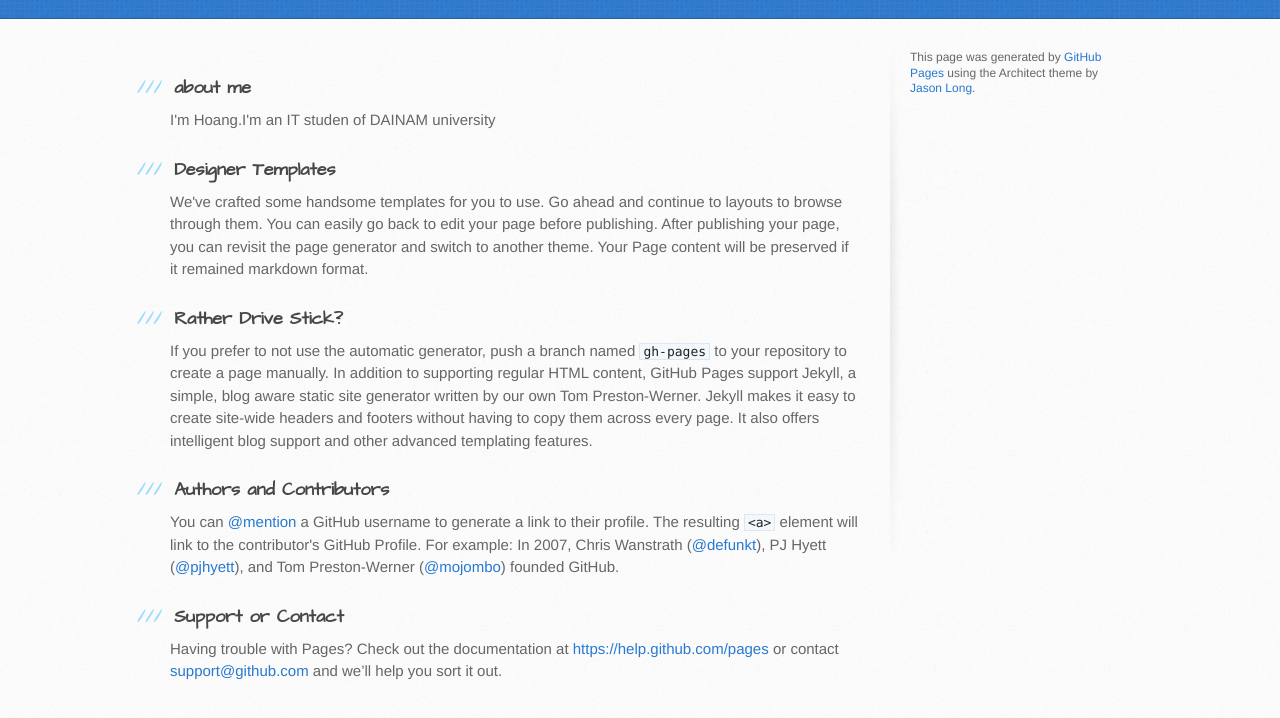
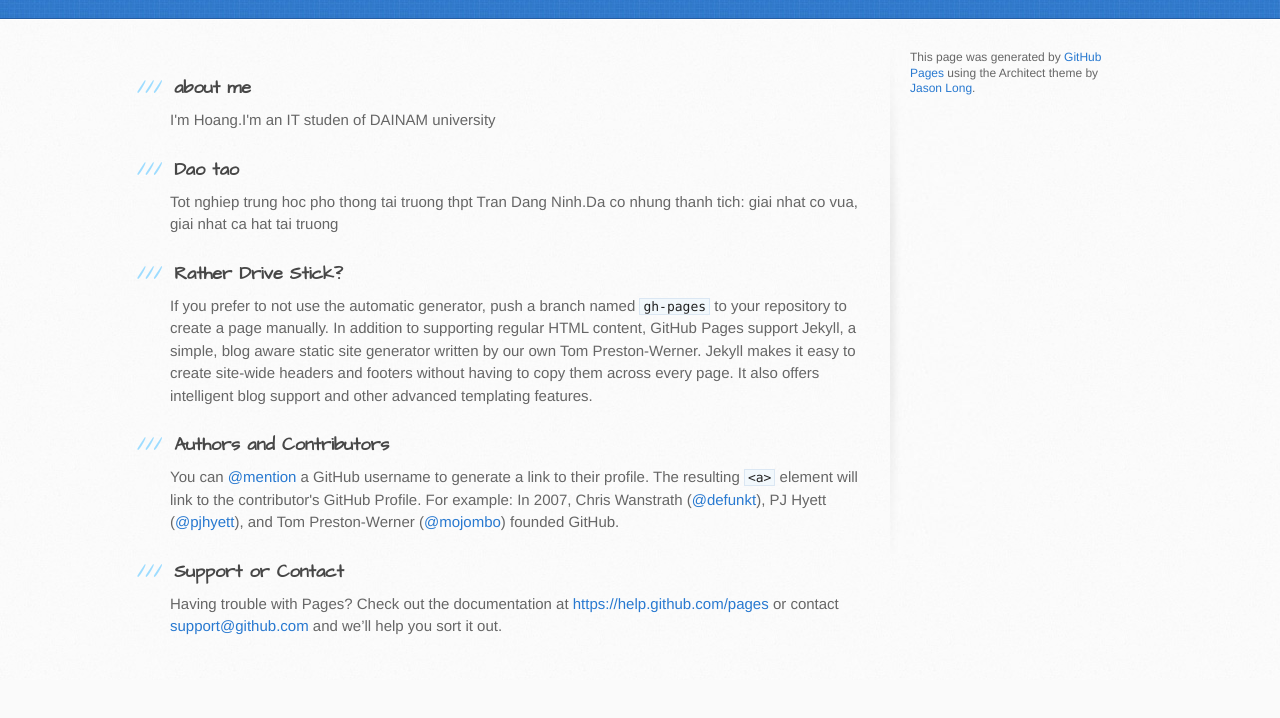
Before and after one commit to ti3nh0ang/ti3nh0ang.github.io, a plain HTML site: page index.html in a window 1280 px wide. Shown: the part 182-900 px from the top of the page. After the commit the page ends 862 px from the top, so only its background shows below. Drawn offline with Linux system fonts and the light colour scheme.

Commit message:
Update index.html

```diff
--- a/index.html
+++ b/index.html
@@ -33,9 +33,9 @@
 <p>I'm Hoang.I'm an IT studen of DAINAM university</p>
 
 <h3>
-<a id="designer-templates" class="anchor" href="#designer-templates" aria-hidden="true"><span class="octicon octicon-link"></span></a>Designer Templates</h3>
+<a id="designer-templates" class="anchor" href="#designer-templates" aria-hidden="true"><span class="octicon octicon-link"></span></a>Dao tao</h3>
 
-<p>We've crafted some handsome templates for you to use. Go ahead and continue to layouts to browse through them. You can easily go back to edit your page before publishing. After publishing your page, you can revisit the page generator and switch to another theme. Your Page content will be preserved if it remained markdown format.</p>
+<p>Tot nghiep trung hoc pho thong tai truong thpt Tran Dang Ninh.Da co nhung thanh tich: giai nhat co vua, giai nhat ca hat tai truong</p>
 
 <h3>
 <a id="rather-drive-stick" class="anchor" href="#rather-drive-stick" aria-hidden="true"><span class="octicon octicon-link"></span></a>Rather Drive Stick?</h3>
```
